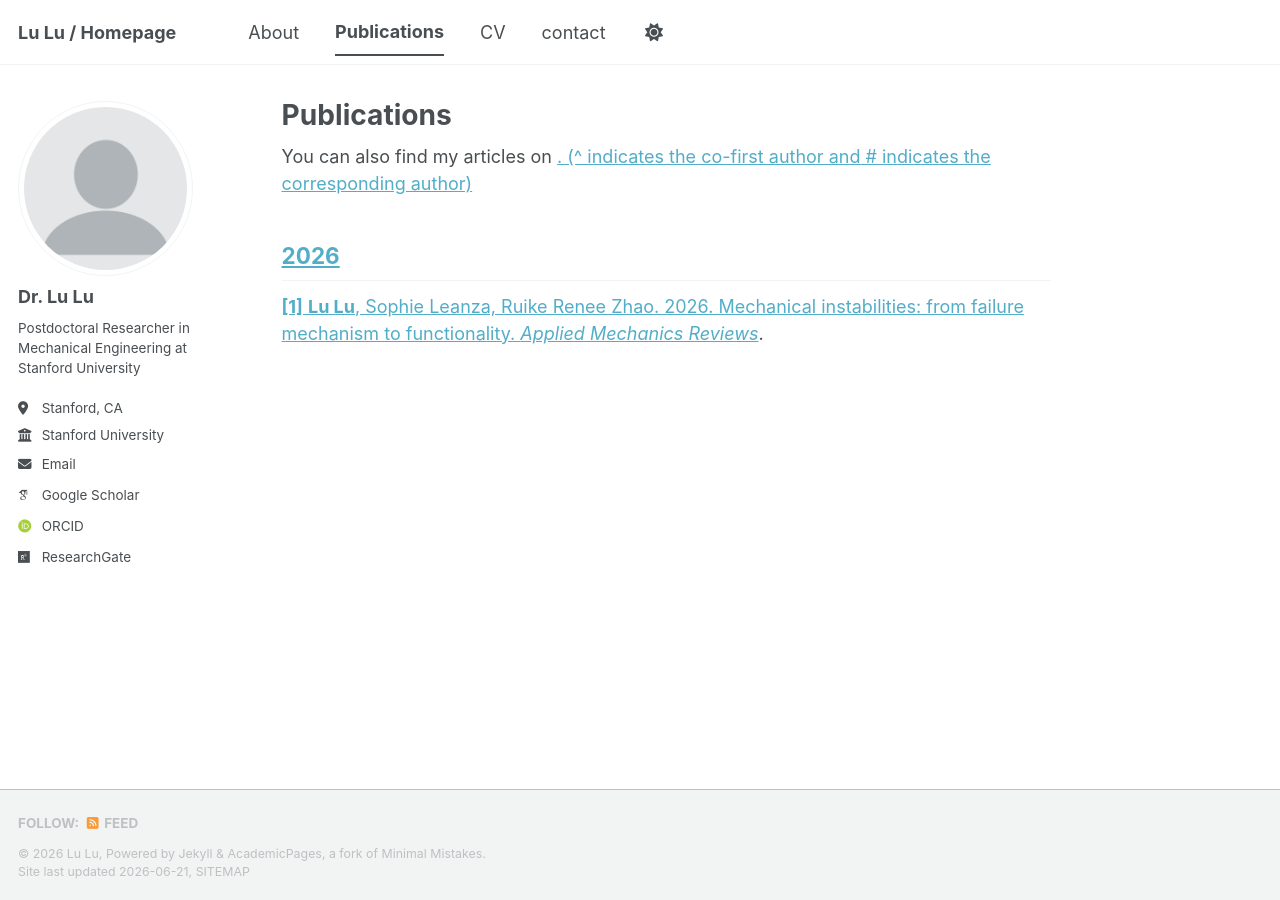
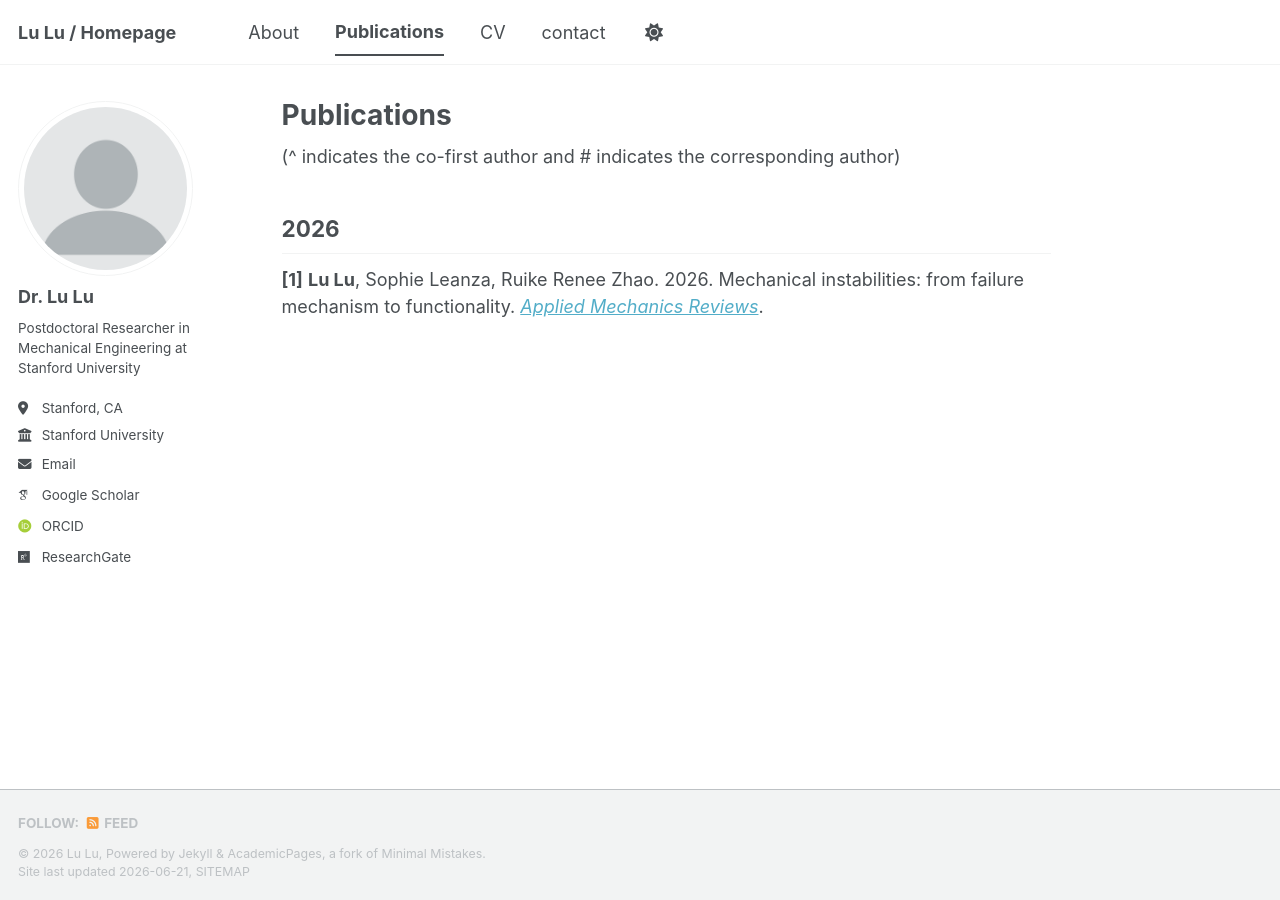
Before and after one commit to ZJU-LuLab/ZJU-LuLab.github.io, a Jekyll site: the page built from _pages/publications.html, in a window 1280 px wide. Built offline with Jekyll 4.4.1, drawn with Linux system fonts in a browser that asks for light colours; some web fonts are replaced; a script bundle is joined from its source files by our own code; library files that are not in the unit come from our copies.

Commit message:
Update publications.html

```diff
--- a/_pages/publications.html
+++ b/_pages/publications.html
@@ -3,8 +3,6 @@ title: "Publications"
 permalink: /publications/
 author_profile: true
 ---
-
-You can also find my articles on <a https://scholar.google.com/citations?user=0wrd3w8AAAAJ&hl=en a>.
 
 (^ indicates the co-first author and # indicates the corresponding author)
 
```
